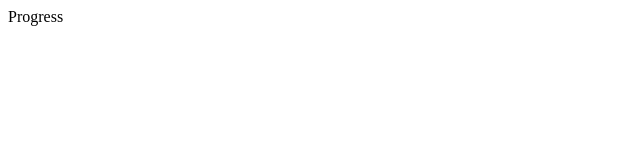
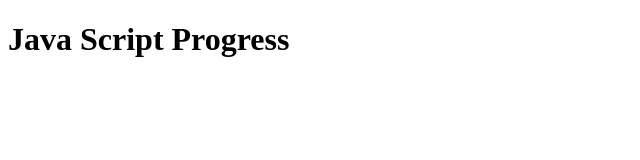
Before and after one commit to RobertoM23/W2-D3, a plain HTML site: page index.html in a window 1280 px wide. Shown: the whole page, without its empty margins (0-640 px from the left). Drawn offline with Linux system fonts and the light colour scheme.

Commit message:
new title

```diff
--- a/index.html
+++ b/index.html
@@ -6,7 +6,7 @@
     <title>Exercises W2-D3</title>
   </head>
   <body>
-    <header>Progress</header>
+    <h1>Java Script Progress</h1>
 
     <script src="./D3.js"></script>
   </body>
```
